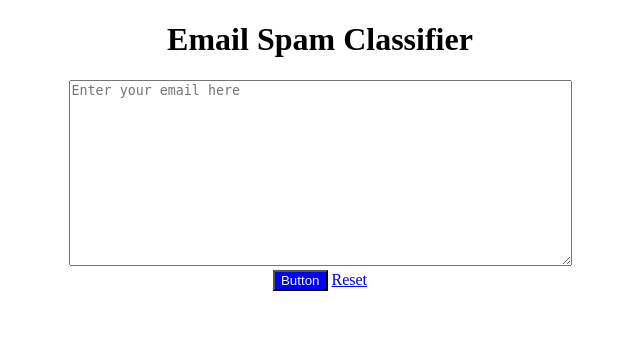
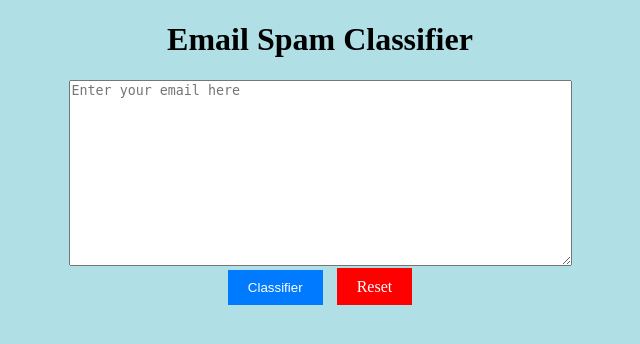
Before and after one commit to Johndiaz-u/model-deployment, a Flask app: page / in a window 1280 px wide. Shown: the top 344 px of the page, without its empty margins (320-960 px from the left). Run offline with Flask 3, Linux system fonts and the light colour scheme; parts of the project's set-up code (start-up, migrations or seed data) failed here and were passed over.

Commit message:
Update index.html

```diff
--- a/templates/index.html
+++ b/templates/index.html
@@ -8,11 +8,34 @@
     <style>
         body {
             text-align: center;
+            background-color: #b0e0e6; /* Fondo azul pastel */
         }
 
-        button {
-            color: aliceblue;
-            background-color: blue;
+        /* Estilo para el botón Classifier */
+        .classifier-button {
+            background-color: #007bff; /* Azul */
+            color: white;
+            border: none;
+            padding: 10px 20px;
+            cursor: pointer;
+            transition: background-color 0.3s ease;
+        }
+
+        /* Estilo para el botón Reset */
+        .reset-button {
+            background-color: #f00; /* Rojo */
+            color: white;
+            border: none;
+            padding: 10px 20px;
+            cursor: pointer;
+            transition: background-color 0.3s ease;
+            text-decoration: none;
+            margin-left: 10px;
+        }
+
+        /* Estilo cuando se pasa el mouse sobre el botón */
+        .classifier-button:hover, .reset-button:hover {
+            background-color: #0056b3; /* Azul más oscuro */
         }
     </style>
 </head>
@@ -24,13 +47,10 @@
             <textarea rows="12" cols="60" name="content" placeholder="Enter your email here"
                 autocomplete="off">{{ email }}</textarea>
             <div>
-                <button type="submit">
-                    Button
-                </button>
-                <a href="/">Reset</a>
+                <button type="submit" class="classifier-button">Classifier</button>
+                <a href="/" class="reset-button">Reset</a>
             </div>
         </form>
-
     </div>
     <div>
         {% if prediction %}
@@ -40,7 +60,6 @@
         <h2 style="color: green">Not Spam</h2>
         {% endif %}
         {% endif %}
-        <!-- <p id="display"></p> -->
     </div>
 </body>
 
```
